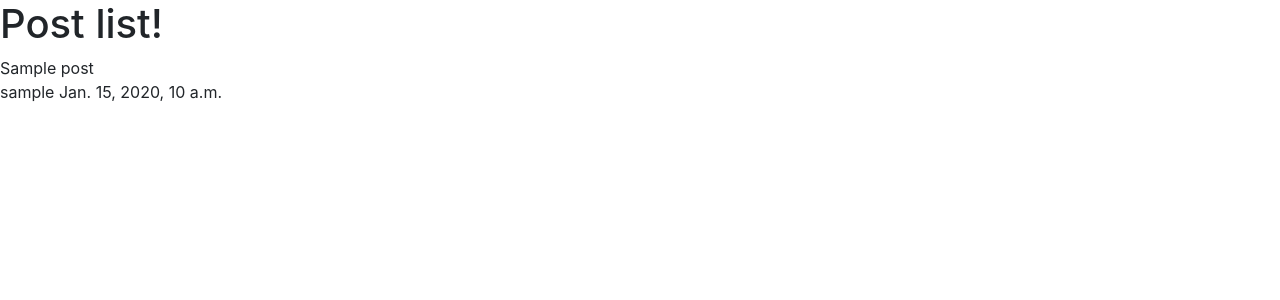
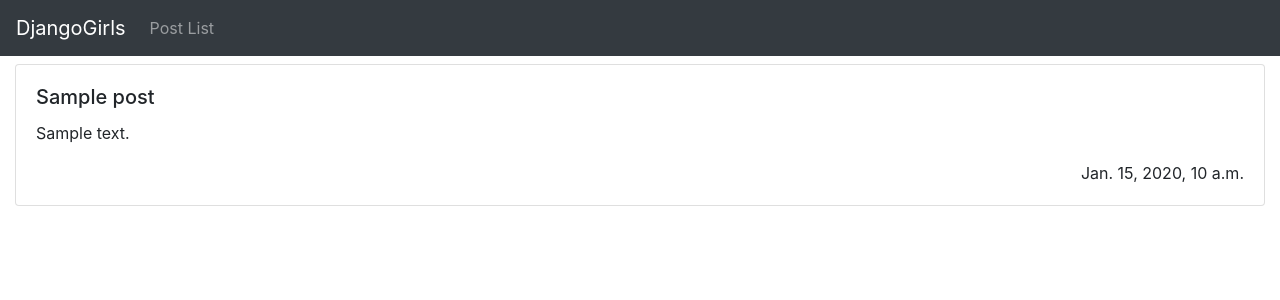
Before and after one commit to JEONGSUJI/Django, a Django app: page /post-list/ in a window 1280 px wide. Shown: the top 300 px of the page. Run offline with Django 3.2, Linux system fonts and the light colour scheme; tables that the repository leaves empty hold one stand-in row (values such as "Sample post"); some libraries are stand-ins or nearby versions.

Commit message:
post.text 출력 시 linebreaksbr, truncatechars필터 적용

```diff
--- a/templates/post_list.html
+++ b/templates/post_list.html
@@ -10,12 +10,33 @@
     <link rel="stylesheet" href="/static/bootstrap/bootstrap.css">
 </head>
 <body>
-    <h1>Post list!</h1>
-    {% for post in posts %}
-        <div>{{ post.title }}</div>
-        <span>{{ post.author }}</span>
-        <span>{{ post.created_date }}</span>
-        <span>{{ post.publised_date }}</span>
-    {% endfor %}
+    <div id="wrap">
+        <nav class="navbar navbar-expand navbar-dark bg-dark">
+            <a href="#" class="navbar-brand">DjangoGirls</a>
+
+            <div class="collapse navbar-collapse">
+                <ul class="navbar-nav mr-auto">
+                    <li class="nav-item">
+                        <a href="#" class="nav-link">Post List</a>
+                    </li>
+                </ul>
+            </div>
+        </nav>
+        <div class="container-fluid pt-2">
+            {% for post in posts %}
+            <div class="card mb-3">
+                <div class="card-body">
+                    <h5 class="card-title">{{ post.title }}</h5>
+                        <!--linebreaksbr: 줄바꿈 br태그로 변환
+                        truncatechars:250: 뒤에 지정한 글자수만큼만 표시 후 말줄임표-->
+                    <p class="card-text">{{ post.text|linebreaksbr|truncatechars:250 }}</p>
+                    <div class="text-right">
+                        <span>{{ post.created_date }}</span>
+                    </div>
+                </div>
+            </div>
+            {% endfor %}
+        </div>
+    </div>
 </body>
 </html>
```
